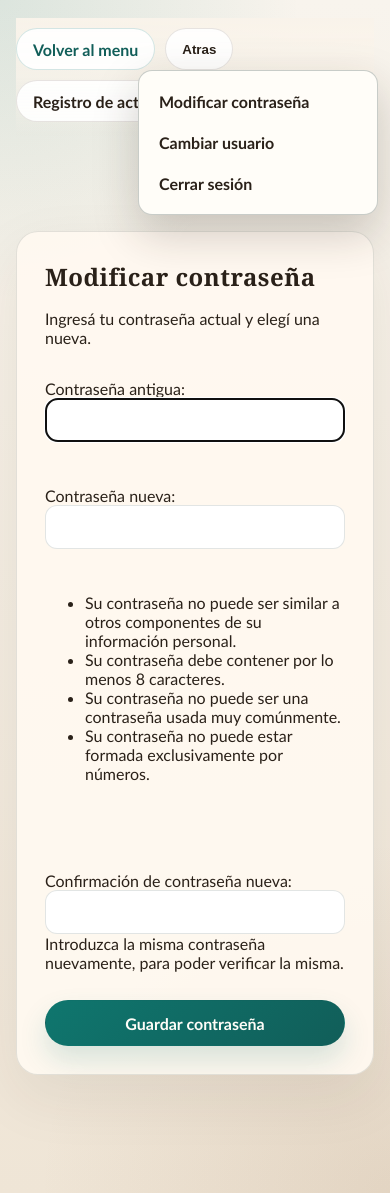
After one commit to abitogonnet/abit_project, a Django app: page /mi-cuenta/cambiar-password/ in a window 390 px wide, after a click that opens the changed part. The commit adds this page. Run offline with Django 5.2, Linux system fonts and the light colour scheme; the visitor is signed in with stand-in values (Sample User, id 1); data that the repository does not hold is empty.

Commit message:
Add initial password tasks and fix mobile user menu

```diff
--- a/cuentas/models.py
+++ b/cuentas/models.py
@@ -15,6 +15,7 @@ class PerfilUsuario(models.Model):
     user = models.OneToOneField(settings.AUTH_USER_MODEL, on_delete=models.CASCADE, related_name="perfil")
     nombre = models.CharField(max_length=150)
     rol = models.CharField(max_length=20, choices=ROLES, default=EMPLEADO)
+    debe_cambiar_password = models.BooleanField(default=True)
 
     def __str__(self):
         return f"{self.nombre} ({self.get_rol_display()})"
--- /dev/null
+++ b/cuentas/templates/cuentas/cambiar_password.html
@@ -0,0 +1,8 @@
+{% extends "base.html" %}
+{% block content %}
+<section class="ab-card ab-auth-card">
+  <h1>Modificar contraseña</h1>
+  <p>Ingresá tu contraseña actual y elegí una nueva.</p>
+  <form method="post">{% csrf_token %}{{ form.as_p }}<button class="ab-btn primary" type="submit">Guardar contraseña</button></form>
+</section>
+{% endblock %}
--- a/cuentas/urls.py
+++ b/cuentas/urls.py
@@ -11,4 +11,5 @@ urlpatterns = [
     path("administracion/usuarios/<int:pk>/editar/", views.usuario_editar, name="usuario_editar"),
     path("administracion/usuarios/<int:pk>/estado/", views.usuario_estado, name="usuario_estado"),
     path("actividad/", views.actividad, name="actividad"),
+    path("mi-cuenta/cambiar-password/", views.cambiar_password, name="cambiar_password"),
 ]
--- a/cuentas/views.py
+++ b/cuentas/views.py
@@ -3,7 +3,8 @@ import os
 from datetime import datetime, time, timedelta
 
 from django.contrib import messages
-from django.contrib.auth import login, logout
+from django.contrib.auth import login, logout, update_session_auth_hash
+from django.contrib.auth.forms import PasswordChangeForm
 from django.contrib.auth.models import User
 from django.core.exceptions import PermissionDenied
 from django.db import transaction
@@ -66,7 +67,7 @@ def configuracion_inicial(request):
                 if _hay_propietario():
                     return redirect("cuentas:login")
                 user = User.objects.create_user(form.cleaned_data["username"], password=form.cleaned_data["password1"])
-                PerfilUsuario.objects.create(user=user, nombre=form.cleaned_data["nombre"], rol=PerfilUsuario.PROPIETARIO)
+                PerfilUsuario.objects.create(user=user, nombre=form.cleaned_data["nombre"], rol=PerfilUsuario.PROPIETARIO, debe_cambiar_password=False)
             messages.success(request, "Propietario creado. Ya podés iniciar sesión.")
             return redirect("cuentas:login")
     return render(request, "cuentas/configuracion_inicial.html", {"form": form})
@@ -83,7 +84,7 @@ def usuario_crear(request):
     if request.method == "POST" and form.is_valid():
         with transaction.atomic():
             user = User.objects.create_user(form.cleaned_data["username"], password=form.cleaned_data["password1"])
-            PerfilUsuario.objects.create(user=user, nombre=form.cleaned_data["nombre"], rol=form.cleaned_data["rol"])
+            PerfilUsuario.objects.create(user=user, nombre=form.cleaned_data["nombre"], rol=form.cleaned_data["rol"], debe_cambiar_password=True)
         registrar_actividad(request, "Creó usuario", Actividad.USUARIOS, objeto=user, referencia=user.username)
         return redirect("cuentas:usuarios")
     return render(request, "cuentas/usuario_form.html", {"form": form, "titulo": "Crear usuario"})
@@ -128,3 +129,16 @@ def actividad(request):
     if desde: qs = qs.filter(creado_en__date__gte=desde)
     if hasta: qs = qs.filter(creado_en__date__lte=hasta)
     return render(request, "cuentas/actividad.html", {"actividades": qs[:500], "usuarios": User.objects.filter(actividades__isnull=False).distinct(), "categorias": Actividad.CATEGORIAS, "filtros": request.GET})
+
+
+def cambiar_password(request):
+    form = PasswordChangeForm(request.user, request.POST or None)
+    if request.method == "POST" and form.is_valid():
+        user = form.save()
+        request.user.perfil.debe_cambiar_password = False
+        request.user.perfil.save(update_fields=["debe_cambiar_password"])
+        update_session_auth_hash(request, user)
+        registrar_actividad(request, "Cambió su contraseña", Actividad.USUARIOS, objeto=user, referencia=user.username)
+        messages.success(request, "Contraseña actualizada.")
+        return redirect("alquileres:home")
+    return render(request, "cuentas/cambiar_password.html", {"form": form})
--- a/static/css/abito.css
+++ b/static/css/abito.css
@@ -2594,8 +2594,23 @@ body.ab-page {
 .ab-auth-card input, .ab-auth-card select, .ab-filter-grid input, .ab-filter-grid select { width: 100%; min-height: 44px; padding: 10px 12px; border: 1px solid var(--line); border-radius: 12px; background: #fff; }
 .ab-title-row, .ab-filter-grid { display: flex; gap: 14px; align-items: end; justify-content: space-between; flex-wrap: wrap; padding: 22px; }
 .ab-filter-grid label { display: grid; gap: 6px; min-width: 150px; }
-.ab-user-menu { margin-left: auto; position: relative; }
-.ab-user-menu summary { cursor: pointer; padding: 10px 14px; border: 1px solid var(--line); border-radius: 999px; font-weight: 800; }
-.ab-user-menu > div { position: absolute; right: 0; z-index: 30; min-width: 170px; padding: 10px; border: 1px solid var(--line); border-radius: 14px; background: var(--card-strong); box-shadow: var(--shadow); }
+.ab-user-menu { margin-left: auto; position: relative; z-index: 1000; color: var(--ink); }
+.ab-user-menu summary { cursor: pointer; padding: 10px 14px; border: 1px solid var(--line); border-radius: 999px; background: var(--card-strong); color: var(--ink); font-weight: 800; list-style: none; }
+.ab-user-menu > div { position: absolute; right: 0; z-index: 1001; min-width: 190px; padding: 10px; border: 1px solid var(--line-strong); border-radius: 14px; background: #fffdf8; color: var(--ink); box-shadow: 0 18px 46px rgba(42, 33, 25, 0.22); }
 .ab-user-menu form, .ab-user-menu button { width: 100%; }
-.ab-user-menu button { padding: 9px; border: 0; background: transparent; text-align: left; cursor: pointer; }
+.ab-user-menu button, .ab-user-menu a { display: block; width: 100%; padding: 11px 10px; border: 0; border-radius: 10px; background: transparent; color: var(--ink); font: inherit; font-weight: 700; text-align: left; text-decoration: none; cursor: pointer; }
+.ab-user-menu button:hover, .ab-user-menu a:hover { background: var(--accent-soft); color: var(--accent-strong); }
+
+@media (max-width: 760px) {
+  .ab-global-actions { overflow: visible; z-index: 1000; }
+  .ab-user-menu { margin-left: 0; }
+  .ab-user-menu > div {
+    position: fixed;
+    top: 70px;
+    right: 12px;
+    left: auto;
+    width: min(240px, calc(100vw - 24px));
+    min-width: 0;
+    z-index: 9999;
+  }
+}
--- a/templates/base.html
+++ b/templates/base.html
@@ -39,7 +39,7 @@
         {% if user.is_authenticated %}
           <a class="ab-global-btn secondary" href="{% url 'cuentas:actividad' %}">Registro de actividad</a>
           {% if user.perfil.rol == 'PROPIETARIO' %}<a class="ab-global-btn secondary" href="{% url 'cuentas:usuarios' %}">Usuarios</a>{% endif %}
-          <details class="ab-user-menu"><summary>{{ user.perfil.nombre|default:user.username }} ▾</summary><div><form method="post" action="{% url 'cuentas:logout' %}">{% csrf_token %}<button type="submit">Cambiar usuario</button></form><form method="post" action="{% url 'cuentas:logout' %}">{% csrf_token %}<button type="submit">Cerrar sesión</button></form></div></details>
+          <details class="ab-user-menu"><summary>{{ user.perfil.nombre|default:user.username }} ▾</summary><div class="ab-user-dropdown"><a href="{% url 'cuentas:cambiar_password' %}">Modificar contraseña</a><form method="post" action="{% url 'cuentas:logout' %}">{% csrf_token %}<button type="submit">Cambiar usuario</button></form><form method="post" action="{% url 'cuentas:logout' %}">{% csrf_token %}<button type="submit">Cerrar sesión</button></form></div></details>
         {% endif %}
       </div>
 
```
Also changed, not shown: alquileres/views.py (+9 -0 lines), cuentas/tests.py (+34 -0 lines), cuentas/migrations/0002_perfilusuario_debe_cambiar_password.py (added).
